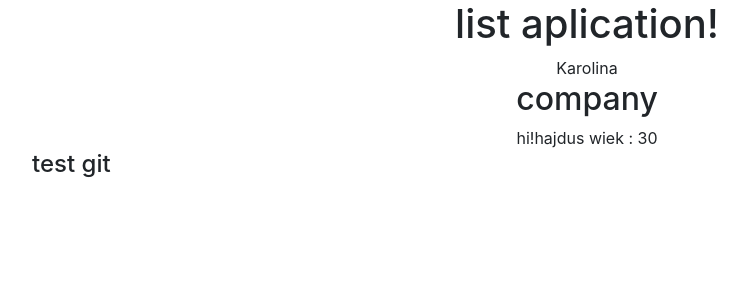
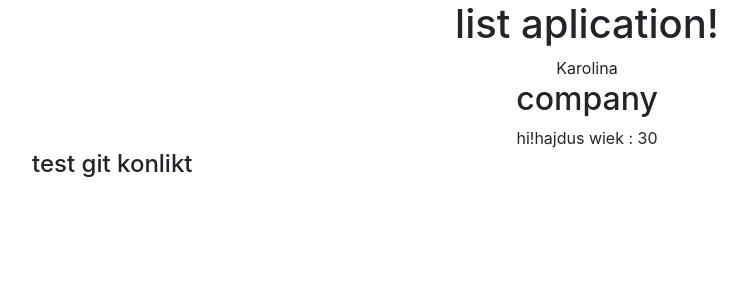
Before and after one commit to hihajdus/ingredients, an Angular app: page / in a window 1280 px wide. Shown: the top 300 px of the page, without its empty margins (53-800 px from the left). Built offline with nearby package versions, Linux system fonts and the light colour scheme.

Commit message:
test konflikt

```diff
--- a/src/app/app.component.html
+++ b/src/app/app.component.html
@@ -8,5 +8,5 @@
       {{ person.company.name }}
       wiek : {{ getAge }}
     </div>
-    <h4>test git</h4>
+    <h4>test git konlikt</h4>
   </div>
```
